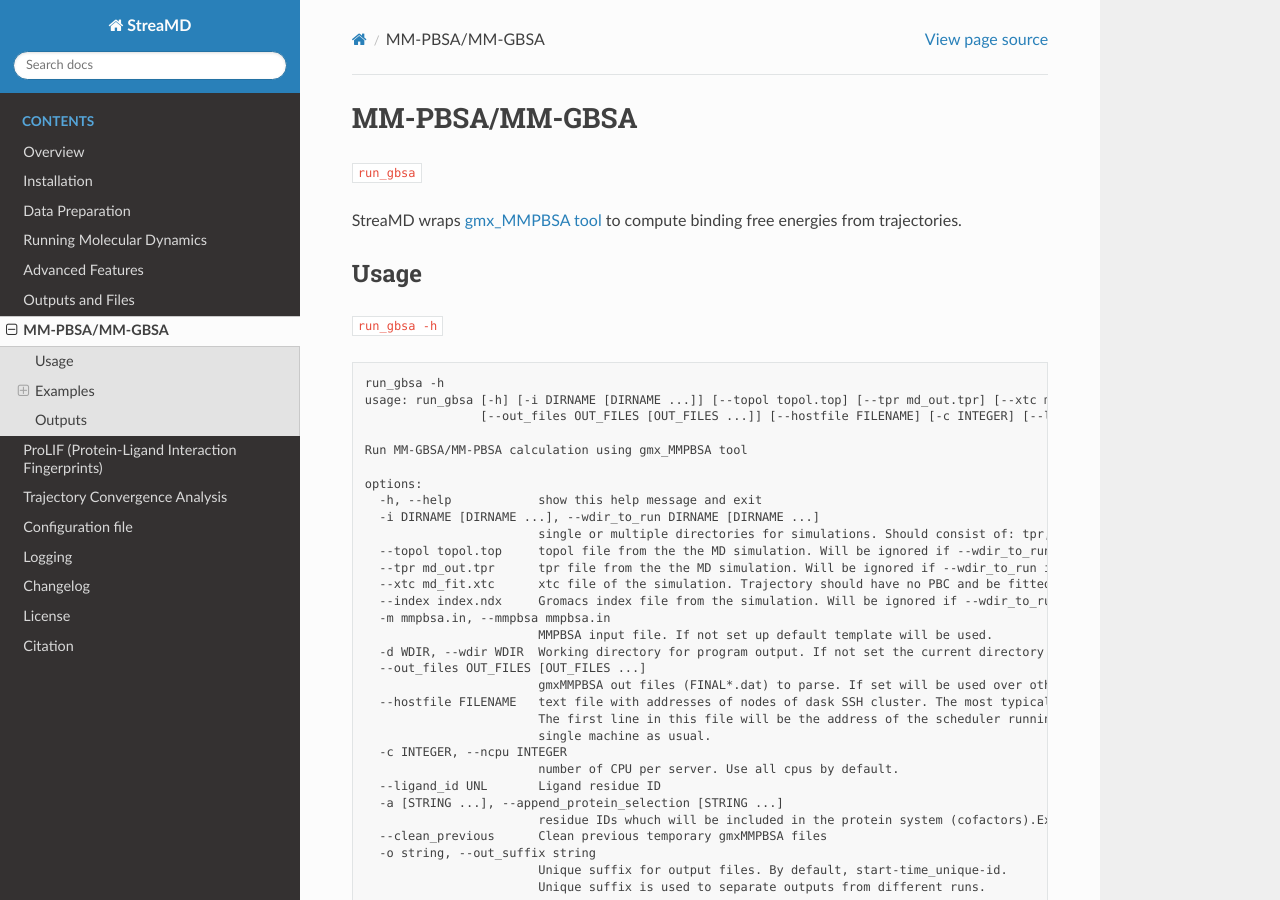
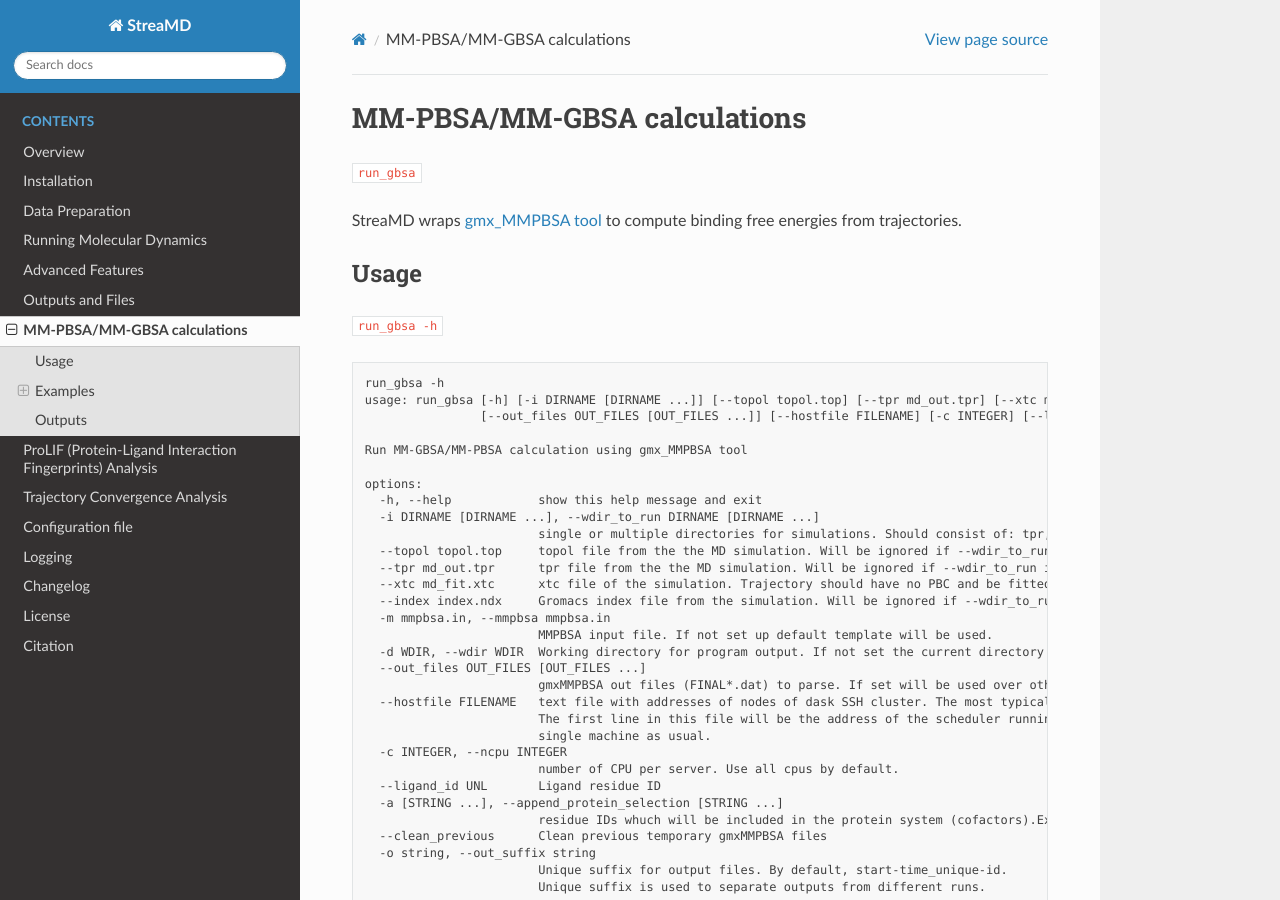
Before and after one commit to ci-lab-cz/streamd, a Sphinx documentation site: the page built from docs/mm_pbsa.md, in a window 1280 px wide and 900 px high. Built offline with Sphinx 7.4.7 and the Read the Docs theme 3.1.0, drawn with Linux system fonts in a browser that asks for light colours.

Commit message:
uodate prolif and mmgbsa docs info

```diff
--- a/docs/mm_pbsa.md
+++ b/docs/mm_pbsa.md
@@ -1,4 +1,4 @@
-# MM-PBSA/MM-GBSA
+# MM-PBSA/MM-GBSA calculations
 `run_gbsa`
 
 StreaMD wraps [gmx_MMPBSA tool](https://valdes-tresanco-ms.github.io/gmx_MMPBSA/dev/) to compute binding free energies from trajectories.
--- a/docs/plif.md
+++ b/docs/plif.md
@@ -1,4 +1,4 @@
-# ProLIF (Protein-Ligand Interaction Fingerprints)
+# ProLIF (Protein-Ligand Interaction Fingerprints) Analysis
 `run_prolif`
 
 StreaMD bundles ProLIF-based tools to extract protein-ligand interaction fingerprints (PLIFs) from trajectories. Trajectories and topology files are generated by {doc}`running_md`.
```
